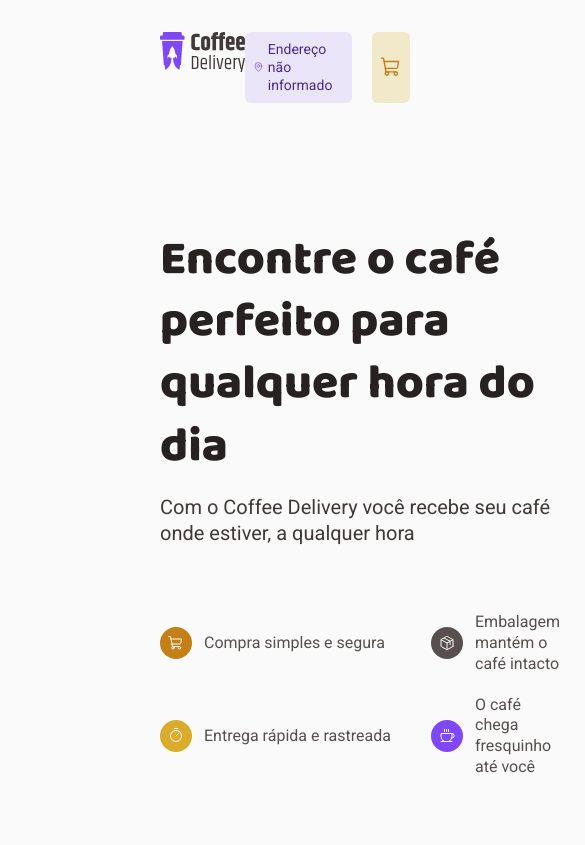
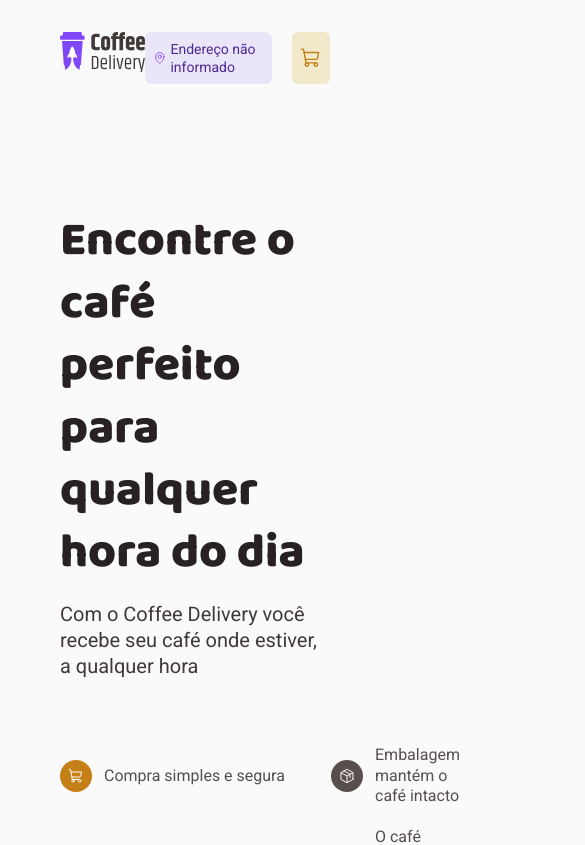
Before and after one commit to vitorxpd/coffee-delivery, a React (Vite) app: page / in a window 390 px wide. Shown: the top 845 px of the page, 585 px wide, since content can reach past the window. Built offline with nearby package versions, Linux system fonts and the light colour scheme; no server answers.

Commit message:
media queries home

```diff
--- a/src/layouts/DefaultLayout/styles.ts
+++ b/src/layouts/DefaultLayout/styles.ts
@@ -2,7 +2,12 @@ import styled from 'styled-components'
 import { pxToRem } from '../../utils/helpers'
 
 export const LayoutWrapper = styled.div`
+  width: 100%;
   max-width: 1440px;
   margin: 0 auto;
   padding: 0 ${pxToRem(160)};
+
+  @media screen and (max-width: 1440px) {
+    padding: 0 ${pxToRem(60)};
+  }
 `
--- a/src/pages/Home/styles.ts
+++ b/src/pages/Home/styles.ts
@@ -10,6 +10,10 @@ export const MainArea = styled.div`
   padding-bottom: ${pxToRem(108)};
   display: flex;
   gap: ${pxToRem(56)};
+
+  @media screen and (max-width: 1024px) {
+    flex-direction: column;
+  }
 `
 
 export const Content = styled.div`
```
